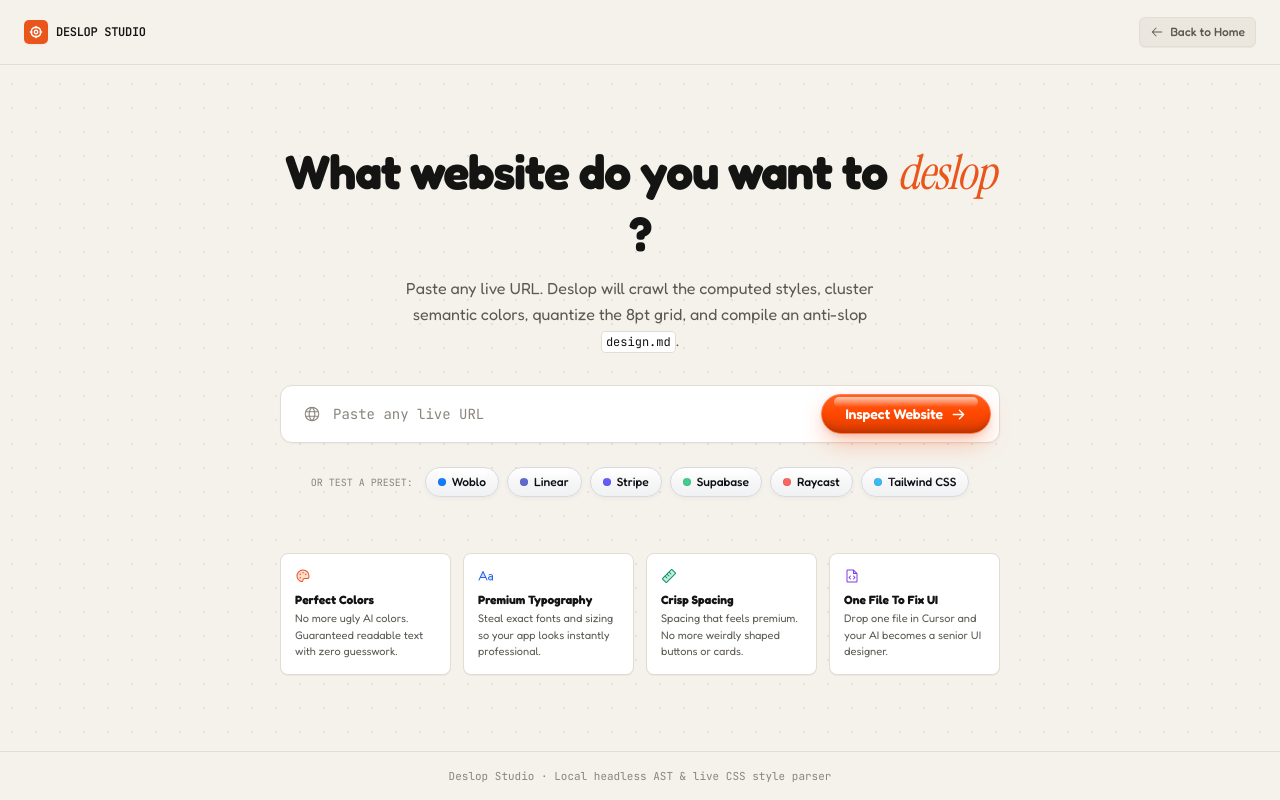
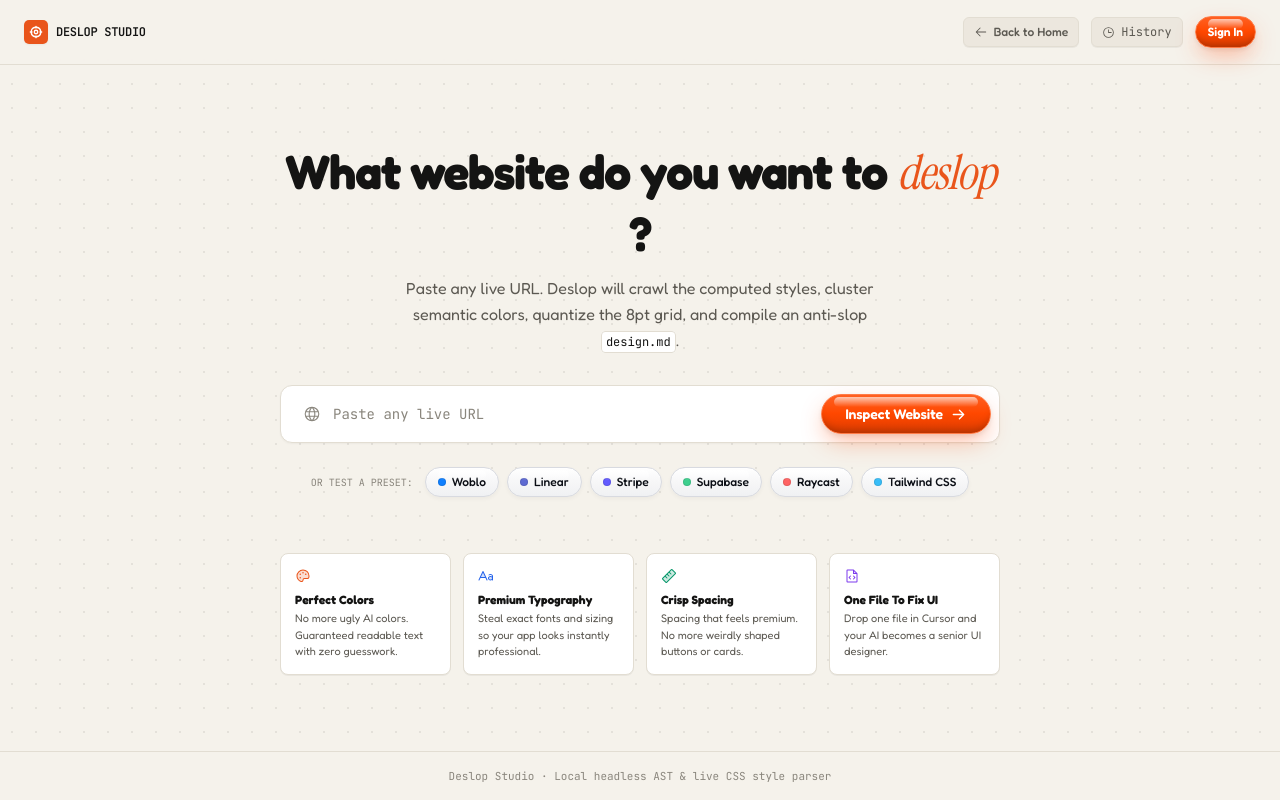
Before and after one commit to timi-emmanuel/Deslop, a Next.js app: page /inspect in a window 1280 px wide. Built offline with nearby package versions, Linux system fonts and the light colour scheme; no server answers.

Commit message:
feat(auth): wire up complete frontend auth lifecycle across Studio, Navbar, and Auth pages

```diff
--- a/app/login/page.tsx
+++ b/app/login/page.tsx
@@ -1,6 +1,6 @@
 "use client";
 
-import { useState, Suspense } from "react";
+import { useState, Suspense, useEffect } from "react";
 import { useRouter, useSearchParams } from "next/navigation";
 import Link from "next/link";
 import { Crosshair, ArrowRight, Warning, Lock, Envelope } from "@phosphor-icons/react";
@@ -11,11 +11,17 @@ function LoginForm() {
   const searchParams = useSearchParams();
   const redirectUrl = searchParams.get("redirect") || "/history";
 
-  const { login } = useAuth();
+  const { user, login, isLoading: authLoading } = useAuth();
   const [email, setEmail] = useState("");
   const [password, setPassword] = useState("");
   const [error, setError] = useState<string | null>(null);
   const [isSubmitting, setIsSubmitting] = useState(false);
+
+  useEffect(() => {
+    if (user && !authLoading) {
+      router.push(redirectUrl);
+    }
+  }, [user, authLoading, redirectUrl, router]);
 
   const handleSubmit = async (e: React.FormEvent) => {
     e.preventDefault();
--- a/app/register/page.tsx
+++ b/app/register/page.tsx
@@ -1,6 +1,6 @@
 "use client";
 
-import { useState, Suspense } from "react";
+import { useState, Suspense, useEffect } from "react";
 import { useRouter, useSearchParams } from "next/navigation";
 import Link from "next/link";
 import { Crosshair, ArrowRight, Warning, Lock, Envelope, User } from "@phosphor-icons/react";
@@ -11,12 +11,18 @@ function RegisterForm() {
   const searchParams = useSearchParams();
   const redirectUrl = searchParams.get("redirect") || "/history";
 
-  const { register } = useAuth();
+  const { user, register, isLoading: authLoading } = useAuth();
   const [name, setName] = useState("");
   const [email, setEmail] = useState("");
   const [password, setPassword] = useState("");
   const [error, setError] = useState<string | null>(null);
   const [isSubmitting, setIsSubmitting] = useState(false);
+
+  useEffect(() => {
+    if (user && !authLoading) {
+      router.push(redirectUrl);
+    }
+  }, [user, authLoading, redirectUrl, router]);
 
   const handleSubmit = async (e: React.FormEvent) => {
     e.preventDefault();
--- a/components/home/Navbar.tsx
+++ b/components/home/Navbar.tsx
@@ -1,11 +1,11 @@
 "use client";
 
 import Link from "next/link";
-import { ArrowRight, Crosshair, GithubLogo, User, Clock } from "@phosphor-icons/react";
+import { ArrowRight, Crosshair, GithubLogo, User, Clock, SignOut } from "@phosphor-icons/react";
 import { useAuth } from "@/lib/auth/auth-context";
 
 export function Navbar() {
-  const { user } = useAuth();
+  const { user, logout } = useAuth();
 
   return (
     <header className="sticky top-0 z-50 w-full border-b border-keyline bg-canvas/90 backdrop-blur-md">
@@ -51,13 +51,20 @@ export function Navbar() {
           </a>
 
           {user ? (
-            <Link
-              href="/history"
-              className="inline-flex items-center gap-1.5 btn-gloss-neutral h-8 px-3 text-xs font-medium text-ink cursor-pointer"
-            >
-              <User size={14} className="text-accent" />
-              <span className="max-w-[100px] truncate">{user.name || user.email.split("@")[0]}</span>
-            </Link>
+            <div className="inline-flex items-center gap-1.5 btn-gloss-neutral h-8 px-2.5 text-xs font-medium text-ink">
+              <Link href="/history" className="flex items-center gap-1.5 hover:text-accent transition-colors" title="View scan history">
+                <User size={14} className="text-accent" />
+                <span className="max-w-[100px] truncate">{user.name || user.email.split("@")[0]}</span>
+              </Link>
+              <button
+                type="button"
+                onClick={() => logout()}
+                title="Sign Out"
+                className="ml-1 text-ink-muted hover:text-[#DC2626] transition-colors cursor-pointer"
+              >
+                <SignOut size={13} />
+              </button>
+            </div>
           ) : (
             <Link
               href="/login"
--- a/components/inspect/InspectionHeader.tsx
+++ b/components/inspect/InspectionHeader.tsx
@@ -13,8 +13,12 @@ import {
   ShareNetwork,
   MagnifyingGlass,
   X,
+  User,
+  Clock,
+  SignOut,
 } from "@phosphor-icons/react";
 import { ExtractedDesignSystem, UserQuota } from "@/types/tokens";
+import { useAuth } from "@/lib/auth/auth-context";
 
 import { ExportModal } from "./ExportModal";
 
@@ -26,6 +30,7 @@ interface InspectionHeaderProps {
 
 export function InspectionHeader({ system, quota, onOpenPaywall }: InspectionHeaderProps) {
   const router = useRouter();
+  const { user, logout } = useAuth();
   const [copiedFormat, setCopiedFormat] = useState<string | null>(null);
   const [isExportOpen, setIsExportOpen] = useState<boolean>(false);
   const [isSwitchingUrl, setIsSwitchingUrl] = useState<boolean>(false);
@@ -159,6 +164,42 @@ export function InspectionHeader({ system, quota, onOpenPaywall }: InspectionHea
               <DownloadSimple size={14} weight="bold" />
               <span>Export Rules</span>
             </button>
+
+            {/* Auth Controls */}
+            <div className="h-4 w-px bg-keyline hidden sm:block" />
+
+            {user ? (
+              <div className="flex items-center gap-2">
+                <Link
+                  href="/history"
+                  className="hidden sm:inline-flex items-center gap-1 text-xs font-mono text-ink-muted hover:text-ink transition-colors px-2 py-1 rounded hover:bg-surface-sunken"
+                  title="View scan history"
+                >
+                  <Clock size={13} />
+                  <span>History</span>
+                </Link>
+
+                <div className="inline-flex items-center gap-1.5 btn-gloss-neutral h-8 px-2.5 text-xs font-medium text-ink">
+                  <User size={14} className="text-accent" />
+                  <span className="max-w-[80px] sm:max-w-[120px] truncate">{user.name || user.email.split("@")[0]}</span>
+                  <button
+                    type="button"
+                    onClick={() => logout()}
+                    title="Sign Out"
+                    className="ml-1 text-ink-muted hover:text-[#DC2626] transition-colors cursor-pointer"
+                  >
+                    <SignOut size={13} />
+                  </button>
+                </div>
+              </div>
+            ) : (
+              <Link
+                href="/login"
+                className="text-xs font-medium text-ink-muted hover:text-ink transition-colors px-2 py-1"
+              >
+                Sign In
+              </Link>
+            )}
           </div>
         </div>
       </header>
--- a/components/inspect/StudioLauncher.tsx
+++ b/components/inspect/StudioLauncher.tsx
@@ -14,7 +14,11 @@ import {
   TextAa,
   Ruler,
   FileCode,
+  User,
+  Clock,
+  SignOut,
 } from "@phosphor-icons/react";
+import { useAuth } from "@/lib/auth/auth-context";
 
 const QUICK_PRESETS = [
   { name: "Woblo", url: "https://woblo.in", accent: "#0F7FFF", font: "Plus Jakarta" },
@@ -27,6 +31,7 @@ const QUICK_PRESETS = [
 
 export function StudioLauncher() {
   const router = useRouter();
+  const { user, logout } = useAuth();
   const [inputUrl, setInputUrl] = useState<string>("");
 
   const handleSubmit = (e: React.FormEvent) => {
@@ -48,23 +53,55 @@ export function StudioLauncher() {
       <header className="border-b border-keyline bg-canvas/90 backdrop-blur-md">
         <div className="mx-auto flex h-16 max-w-7xl items-center justify-between px-4 sm:px-6">
           {/* Left: Branding */}
-          <div className="flex items-center gap-2">
-            <div className="flex h-6 w-6 items-center justify-center rounded-[5px] bg-accent text-white shadow-xs">
+          <Link href="/" className="flex items-center gap-2 group">
+            <div className="flex h-6 w-6 items-center justify-center rounded-[5px] bg-accent text-white shadow-xs transition-transform group-hover:scale-105">
               <Crosshair size={14} weight="bold" />
             </div>
             <span className="font-bold text-xs tracking-tight text-ink uppercase font-mono">
               Deslop Studio
             </span>
-          </div>
+          </Link>
 
-          {/* Right: Return to Home */}
+          {/* Right: Navigation & Auth */}
+          <div className="flex items-center gap-3">
             <Link
               href="/"
               className="flex items-center gap-1.5 text-xs font-medium text-ink-muted hover:text-ink transition-colors px-2.5 py-1.5 rounded-[6px] border border-keyline bg-surface-sunken hover:bg-canvas shadow-2xs"
             >
               <ArrowLeft size={14} />
-            <span>Back to Home</span>
+              <span className="hidden sm:inline">Back to Home</span>
             </Link>
+
+            <Link
+              href="/history"
+              className="flex items-center gap-1.5 text-xs font-mono text-ink-muted hover:text-ink transition-colors px-2.5 py-1.5 rounded-[6px] border border-keyline bg-surface-sunken hover:bg-canvas shadow-2xs"
+            >
+              <Clock size={13} />
+              <span>History</span>
+            </Link>
+
+            {user ? (
+              <div className="inline-flex items-center gap-1.5 btn-gloss-neutral h-8 px-2.5 text-xs font-medium text-ink">
+                <User size={14} className="text-accent" />
+                <span className="max-w-[100px] truncate">{user.name || user.email.split("@")[0]}</span>
+                <button
+                  type="button"
+                  onClick={() => logout()}
+                  title="Sign Out"
+                  className="ml-1 text-ink-muted hover:text-[#DC2626] transition-colors cursor-pointer"
+                >
+                  <SignOut size={13} />
+                </button>
+              </div>
+            ) : (
+              <Link
+                href="/login?redirect=/inspect"
+                className="inline-flex items-center btn-gloss-orange h-8 px-3 text-xs font-semibold cursor-pointer"
+              >
+                Sign In
+              </Link>
+            )}
+          </div>
         </div>
       </header>
 
```
Lines whose indentation alone changed are shown as unchanged.
